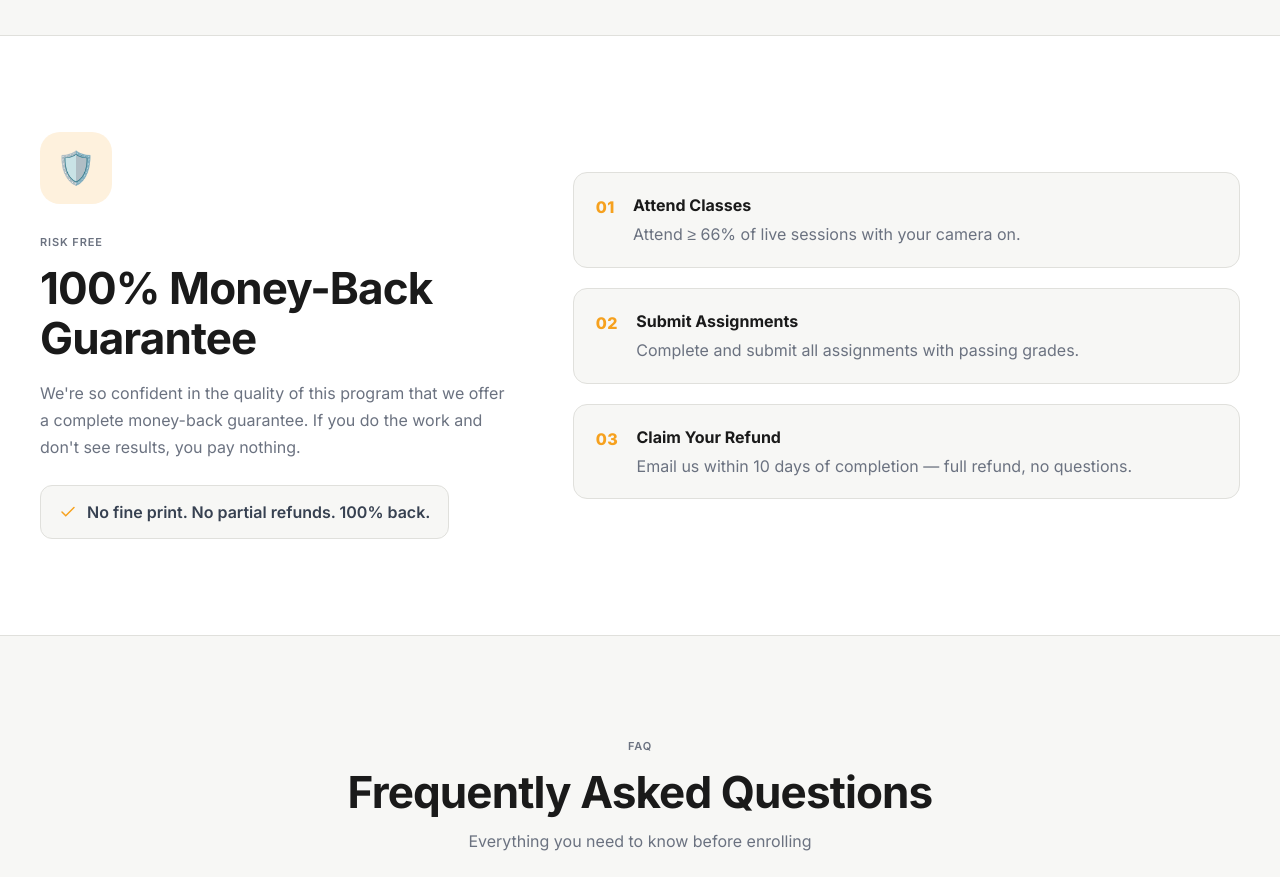
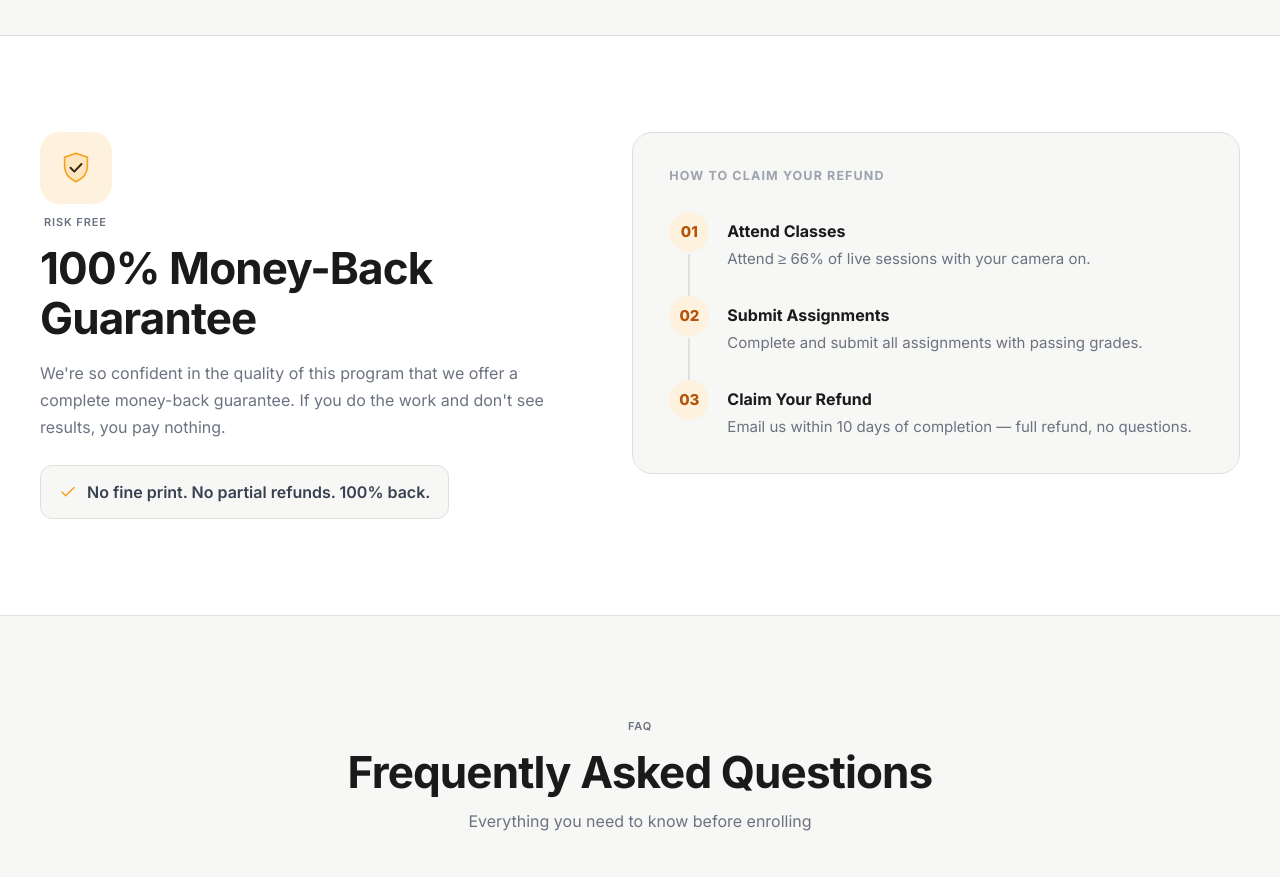
Before and after one commit to shivamvr/lawctopus-landing, a React (Vite) app: page / in a window 1280 px wide. Shown: the part 7760-8637 px from the top of the page. Built offline with nearby package versions, Linux system fonts and the light colour scheme.

Commit message:
improve guarantee section layout and icon
Replace shield emoji with a duotone shield-check SVG, top-align the grid
columns, rebalance proportions, and present the refund steps as a
connected timeline panel. Tighten icon margin and chip padding.

```diff
--- a/src/components/GuaranteeSection.jsx
+++ b/src/components/GuaranteeSection.jsx
@@ -3,6 +3,19 @@ const steps = [
   { num: '02', title: 'Submit Assignments', text: 'Complete and submit all assignments with passing grades.' },
   { num: '03', title: 'Claim Your Refund', text: 'Email us within 10 days of completion — full refund, no questions.' },
 ]
+
+// Two-tone shield-check (orange shield + espresso tick), matching the
+// site's duotone icon language.
+const ShieldArt = () => (
+  <svg width="38" height="38" viewBox="0 0 40 40" fill="none"
+       stroke="var(--c-accent)" strokeWidth="1.7"
+       strokeLinecap="round" strokeLinejoin="round">
+    <path d="M20 4.5l12 4.2v9.1c0 8.7-6.2 13.9-12 16.7-5.8-2.8-12-8-12-16.7V8.7z"
+          fill="var(--c-accent)" fillOpacity="0.15" />
+    <path d="M14.2 19.8l4 4 7.6-8"
+          stroke="var(--c-forest)" strokeWidth="2.1" />
+  </svg>
+)
 
 export default function GuaranteeSection() {
   return (
@@ -10,9 +23,9 @@ export default function GuaranteeSection() {
       <div className="section-wrap">
         <div style={{
           display: 'grid',
-          gridTemplateColumns: '1fr 1.4fr',
-          gap: 56,
-          alignItems: 'center',
+          gridTemplateColumns: '1fr 1.15fr',
+          gap: 64,
+          alignItems: 'start',
         }} className="guarantee-grid">
 
           {/* Left */}
@@ -21,11 +34,11 @@ export default function GuaranteeSection() {
               width: 72, height: 72, borderRadius: 20,
               background: 'var(--c-accent-light)',
               display: 'flex', alignItems: 'center', justifyContent: 'center',
-              fontSize: 32, marginBottom: 24,
+              marginBottom: 4,
             }}>
-              🛡️
+              <ShieldArt />
             </div>
-            <span className="chip">Risk Free</span>
+            <span className="chip" style={{ paddingLeft: 4 }}>Risk Free</span>
             <h2 className="heading-2" style={{ marginBottom: 16 }}>
               100% Money-Back Guarantee
             </h2>
@@ -48,32 +61,54 @@ export default function GuaranteeSection() {
             </div>
           </div>
 
-          {/* Right: steps */}
-          <div style={{ display: 'flex', flexDirection: 'column', gap: 20 }}>
-            {steps.map(({ num, title, text }) => (
+          {/* Right: steps panel with connected timeline */}
+          <div style={{
+            background: 'var(--c-surface-alt)',
+            border: '1px solid var(--c-border)',
+            borderRadius: 20,
+            padding: '34px 36px',
+          }}>
+            <div style={{
+              fontSize: 12.5, fontWeight: 700, letterSpacing: '0.09em',
+              textTransform: 'uppercase', color: 'var(--c-meta)',
+              marginBottom: 26,
+            }}>
+              How to claim your refund
+            </div>
+            <div>
+              {steps.map(({ num, title, text }, i) => {
+                const isLast = i === steps.length - 1
+                return (
                   <div key={num} style={{
                     display: 'flex', gap: 18,
-                background: 'var(--c-surface-alt)',
-                border: '1px solid var(--c-border)',
-                borderRadius: 14,
-                padding: '20px 22px',
+                    paddingBottom: isLast ? 0 : 26,
+                    position: 'relative',
                   }}>
+                    {/* connecting line */}
+                    {!isLast && (
                       <div style={{
-                  fontSize: 16, fontWeight: 800,
-                  color: 'var(--c-accent)',
-                  fontFamily: "'Inter', monospace",
-                  letterSpacing: '0.04em',
-                  flexShrink: 0,
-                  paddingTop: 2,
+                        position: 'absolute', left: 19, top: 42, bottom: 0,
+                        width: 2, background: 'var(--c-border)',
+                      }} />
+                    )}
+                    <div style={{
+                      width: 40, height: 40, borderRadius: '50%',
+                      background: 'var(--c-accent-light)',
+                      color: 'var(--c-accent-text)',
+                      display: 'flex', alignItems: 'center', justifyContent: 'center',
+                      fontSize: 15, fontWeight: 800,
+                      flexShrink: 0, zIndex: 1,
                     }}>
                       {num}
                     </div>
-                <div>
-                  <div style={{ fontSize: 16, fontWeight: 700, color: 'var(--c-ink)', marginBottom: 5 }}>{title}</div>
-                  <div style={{ fontSize: 16, color: 'var(--c-body)', lineHeight: 1.55 }}>{text}</div>
+                    <div style={{ paddingTop: 7 }}>
+                      <div style={{ fontSize: 16, fontWeight: 700, color: 'var(--c-ink)', marginBottom: 4 }}>{title}</div>
+                      <div style={{ fontSize: 15, color: 'var(--c-body)', lineHeight: 1.55 }}>{text}</div>
                     </div>
                   </div>
-            ))}
+                )
+              })}
+            </div>
           </div>
         </div>
       </div>
```
Lines whose indentation alone changed are shown as unchanged.
